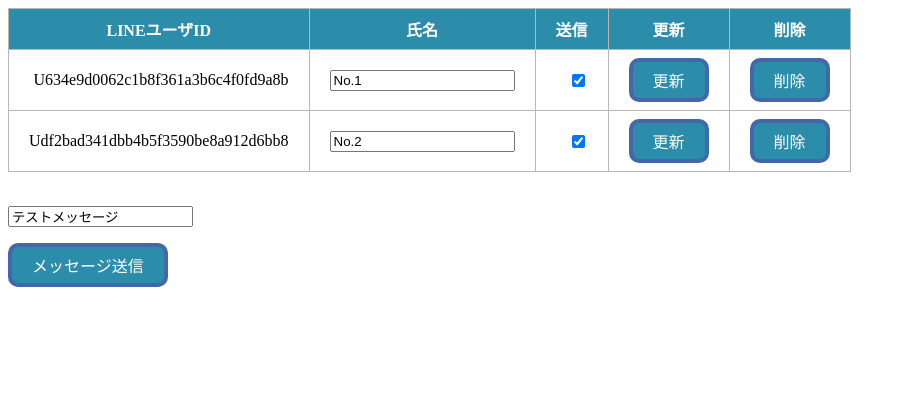
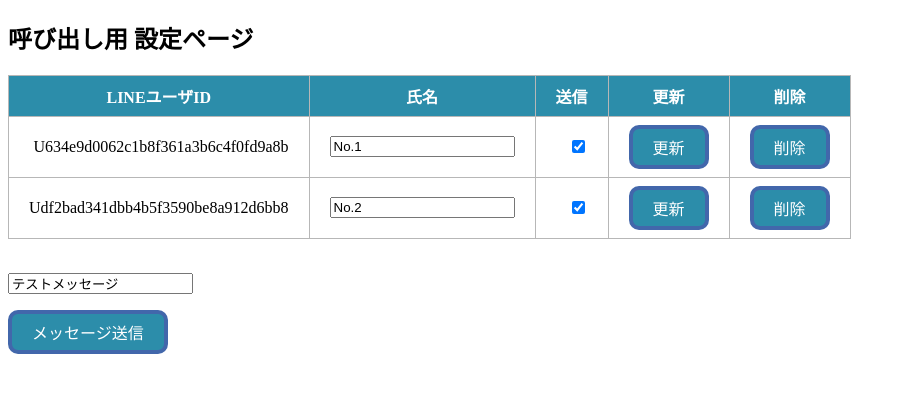
Before and after one commit to kaimeido/cmd-delivery, a PHP site: page /setting.php?command=update in a window 1280 px wide. Shown: the top 393 px of the page, without its empty margins (0-906 px from the left). Run offline with PHP 8.4, Linux system fonts and the light colour scheme; data that the repository does not hold is empty; some libraries are stand-ins or nearby versions.

Commit message:
Update setting.php

```diff
--- a/setting.php
+++ b/setting.php
@@ -26,6 +26,7 @@
 <link rel="stylesheet" href="css/style.css">
 </head>
 <body>
+<h2>呼び出し用 設定ページ</h2>
 
 <table>
 	<thead>
```
